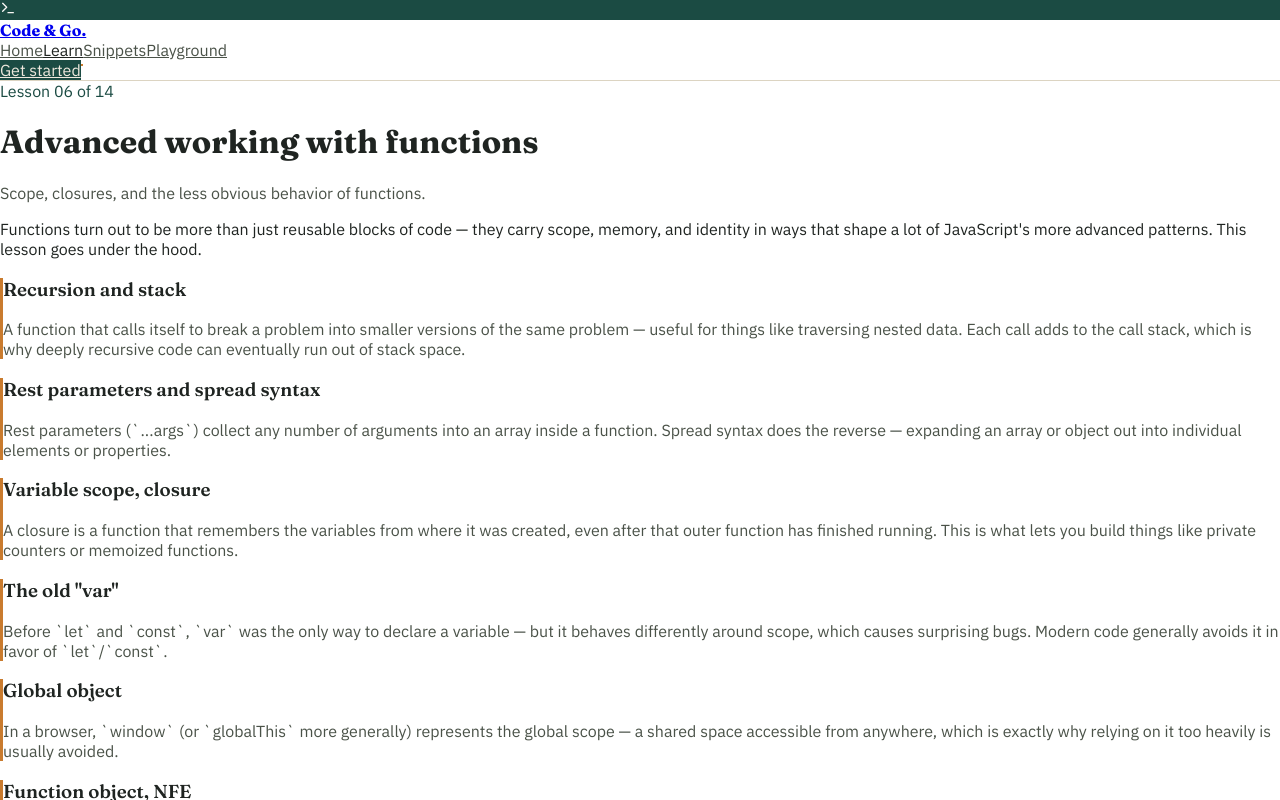
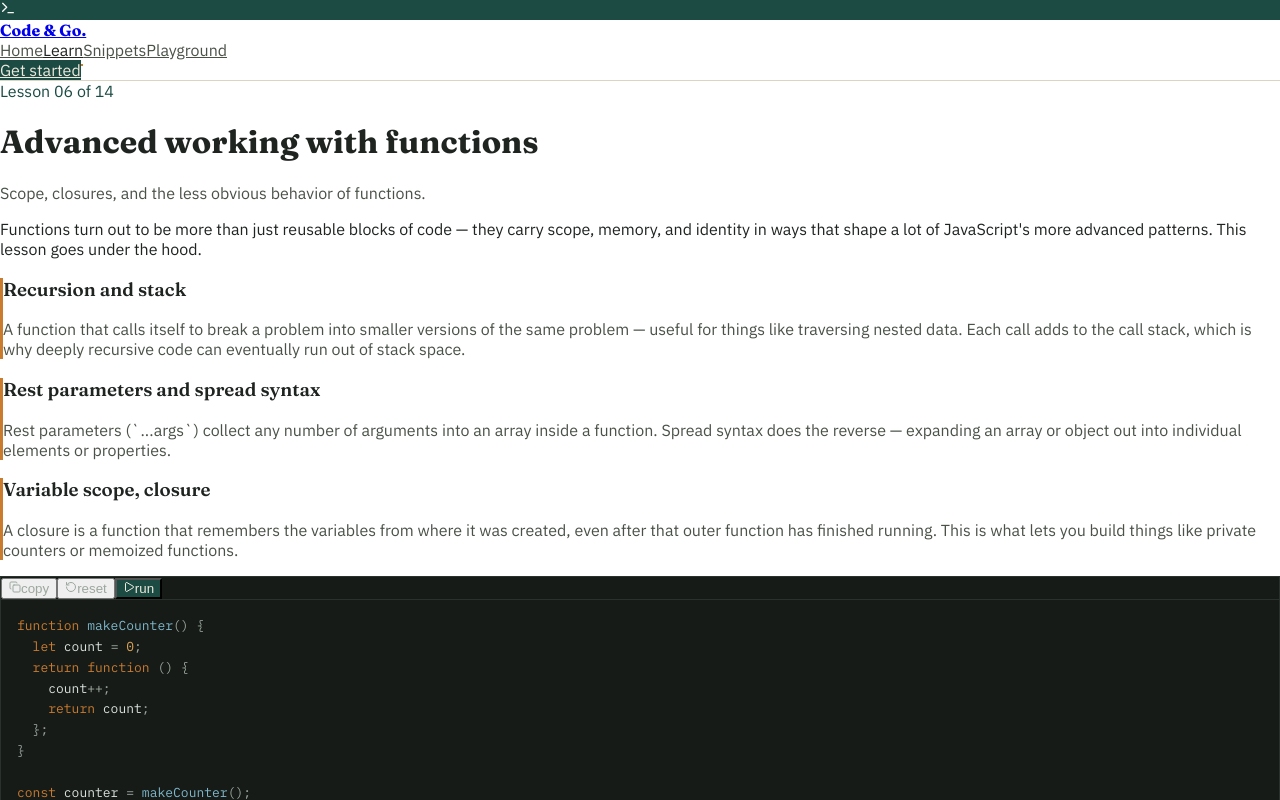
Before and after one commit to samuelkihu/code-and-go, a React (Create React App) app: page /learn/advanced-functions in a window 1280 px wide. Shown: the top 800 px of the page. Built offline with nearby package versions, Linux system fonts and the light colour scheme.

Commit message:
Update lessons.js

```diff
--- a/src/lessons.js
+++ b/src/lessons.js
@@ -35,6 +35,15 @@ const lessons = [
         title: "Developer console",
         content:
           "Every browser has a built-in console (usually opened with F12) where you can run JavaScript directly, inspect errors, and see anything your code logs. It's the single most useful tool for understanding what your code is actually doing.",
+      },
+      {
+        type: "code",
+        code: `// This playground works like the browser console —
+// try logging a few different things below.
+console.log("a string");
+console.log(42);
+console.log([1, 2, 3]);
+console.log({ works: true });`,
       },
     ],
   },
@@ -105,6 +114,16 @@ const lessons = [
           "Comparing values with `<`, `>`, `==`, and `===`. The double-equals loosely converts types before comparing, while triple-equals checks both value and type — which is why `===` is usually the safer default.",
       },
       {
+        type: "code",
+        code: `let age = 30;
+const name = "Ada";
+
+console.log(typeof age, typeof name);
+console.log(age === 30);
+console.log("30" == 30);   // true — loose comparison converts types
+console.log("30" === 30);  // false — strict comparison does not`,
+      },
+      {
         type: "topic",
         title: "Conditional branching: if, '?'",
         content:
@@ -153,6 +172,18 @@ const lessons = [
           "A shorter syntax for writing function expressions, `(params) => expression`, commonly used for small, throwaway functions like the callbacks passed to array methods.",
       },
       {
+        type: "code",
+        code: `function classify(n) {
+  return n % 2 === 0 ? "even" : "odd";
+}
+
+const double = (n) => n * 2;
+
+for (let i = 1; i <= 5; i++) {
+  console.log(i, classify(i), double(i));
+}`,
+      },
+      {
         type: "topic",
         title: "JavaScript specials",
         content:
@@ -177,6 +208,17 @@ const lessons = [
         title: "Debugging in the browser",
         content:
           "Browser developer tools let you pause execution, step through code line by line, and inspect variables at that exact moment — far more powerful than scattering `console.log` everywhere, though that works too for quick checks.",
+      },
+      {
+        type: "code",
+        code: `function total(items) {
+  console.log("items received:", items);
+  const sum = items.reduce((acc, n) => acc + n, 0);
+  console.log("sum calculated:", sum);
+  return sum;
+}
+
+total([10, 20, 30]);`,
       },
       {
         type: "topic",
@@ -247,6 +289,18 @@ const lessons = [
           "A function stored as an object property is called a method. Inside a method, `this` refers to the object it was called on — a frequent source of confusion, especially once functions get passed around or reassigned.",
       },
       {
+        type: "code",
+        code: `const user = {
+  name: "Grace",
+  role: "engineer",
+  introduce() {
+    return \`Hi, I'm \${this.name}, a \${this.role}\`;
+  },
+};
+
+console.log(user.introduce());`,
+      },
+      {
         type: "topic",
         title: "Constructor, operator \"new\"",
         content:
@@ -315,6 +369,14 @@ const lessons = [
           "Built-in methods like `map`, `filter`, and `reduce` transform arrays without writing manual loops, and are usually the clearest way to express what you're doing to a list of data.",
       },
       {
+        type: "code",
+        code: `const numbers = [1, 2, 3, 4, 5];
+
+console.log(numbers.map((n) => n * 2));
+console.log(numbers.filter((n) => n % 2 === 0));
+console.log(numbers.reduce((sum, n) => sum + n, 0));`,
+      },
+      {
         type: "topic",
         title: "Iterables",
         content:
@@ -325,6 +387,16 @@ const lessons = [
         title: "Map and Set",
         content:
           "`Map` is like an object but allows any value (not just strings) as a key and keeps track of insertion order. `Set` stores a collection of unique values, automatically discarding duplicates.",
+      },
+      {
+        type: "code",
+        code: `const uniqueTags = new Set(["js", "css", "js", "html"]);
+console.log([...uniqueTags]); // duplicates removed
+
+const scores = new Map();
+scores.set("Ada", 95);
+scores.set("Grace", 88);
+console.log(scores.get("Ada"));`,
       },
       {
         type: "topic",
@@ -387,6 +459,21 @@ const lessons = [
         title: "Variable scope, closure",
         content:
           "A closure is a function that remembers the variables from where it was created, even after that outer function has finished running. This is what lets you build things like private counters or memoized functions.",
+      },
+      {
+        type: "code",
+        code: `function makeCounter() {
+  let count = 0;
+  return function () {
+    count++;
+    return count;
+  };
+}
+
+const counter = makeCounter();
+console.log(counter()); // 1
+console.log(counter()); // 2
+console.log(counter()); // 3 — count is remembered between calls`,
       },
       {
         type: "topic",
@@ -462,6 +549,23 @@ const lessons = [
         content:
           "A getter runs custom code when a property is read, and a setter runs code when it's assigned — letting a property look like plain data from the outside while actually computing or validating something underneath.",
       },
+      {
+        type: "code",
+        code: `const person = {
+  firstName: "Ada",
+  lastName: "Lovelace",
+  get fullName() {
+    return \`\${this.firstName} \${this.lastName}\`;
+  },
+  set fullName(value) {
+    [this.firstName, this.lastName] = value.split(" ");
+  },
+};
+
+console.log(person.fullName);
+person.fullName = "Grace Hopper";
+console.log(person.firstName, person.lastName);`,
+      },
     ],
   },
   {
@@ -481,6 +585,21 @@ const lessons = [
         title: "Prototypal inheritance",
         content:
           "Every object can have a link to another object, its prototype, and will fall back to looking there for a property it doesn't have itself. This chain of fallback lookups is how JavaScript shares behavior between objects.",
+      },
+      {
+        type: "code",
+        code: `const animal = {
+  eats: true,
+  describe() {
+    return this.eats ? "eats food" : "doesn't eat";
+  },
+};
+
+const rabbit = Object.create(animal);
+rabbit.jumps = true;
+
+console.log(rabbit.eats);       // inherited from animal
+console.log(rabbit.describe()); // method inherited too`,
       },
       {
         type: "topic",
@@ -519,6 +638,26 @@ const lessons = [
         title: "Class basic syntax",
         content:
           "A `class` bundles together a constructor and a set of methods that every instance will share, offering a cleaner way to write the same patterns constructor functions and prototypes handle underneath.",
+      },
+      {
+        type: "code",
+        code: `class Animal {
+  constructor(name) {
+    this.name = name;
+  }
+  speak() {
+    return \`\${this.name} makes a sound.\`;
+  }
+}
+
+class Dog extends Animal {
+  speak() {
+    return \`\${this.name} barks.\`;
+  }
+}
+
+console.log(new Animal("Generic critter").speak());
+console.log(new Dog("Rex").speak());`,
       },
       {
         type: "topic",
@@ -575,6 +714,22 @@ const lessons = [
         title: "Error handling, \"try...catch\"",
         content:
           "Code that might fail can be wrapped in `try`, with a `catch` block ready to handle whatever goes wrong — letting the rest of your program keep running instead of stopping entirely.",
+      },
+      {
+        type: "code",
+        code: `function parseAge(input) {
+  try {
+    const age = JSON.parse(input);
+    if (typeof age !== "number") throw new Error("Not a number");
+    return age;
+  } catch (err) {
+    console.log("Couldn't parse age:", err.message);
+    return null;
+  }
+}
+
+console.log(parseAge("30"));
+console.log(parseAge("\\"thirty\\""));`,
       },
       {
         type: "topic",
@@ -644,6 +799,20 @@ const lessons = [
         content:
           "Syntax built on top of promises that lets asynchronous code read like ordinary step-by-step code, using `await` to pause until a promise resolves — usually the clearest way to write async logic.",
       },
+      {
+        type: "code",
+        code: `function wait(ms) {
+  return new Promise((resolve) => setTimeout(resolve, ms));
+}
+
+async function run() {
+  console.log("start");
+  await wait(500);
+  console.log("500ms later");
+}
+
+run();`,
+      },
     ],
   },
   {
@@ -663,6 +832,18 @@ const lessons = [
         title: "Generators",
         content:
           "Declared with `function*`, a generator can pause its execution with `yield` and be resumed later, producing a sequence of values one at a time instead of computing them all at once.",
+      },
+      {
+        type: "code",
+        code: `function* countTo(max) {
+  for (let i = 1; i <= max; i++) {
+    yield i;
+  }
+}
+
+for (const n of countTo(4)) {
+  console.log(n);
+}`,
       },
       {
         type: "topic",
@@ -695,6 +876,19 @@ const lessons = [
         title: "Export and Import",
         content:
           "`export` marks what a file makes available; `import` pulls that into another file. Together, they're how a project's pieces are wired together without cramming everything into a single script.",
+      },
+      {
+        type: "code",
+        code: `// This playground runs one file at a time, so imagine these
+// as two separate files to see the shape of the pattern:
+
+// math.js
+// export function add(a, b) { return a + b; }
+// export const PI = 3.14159;
+
+// app.js
+// import { add, PI } from "./math.js";
+console.log("add(2, 3) would be 5, PI would be 3.14159");`,
       },
       {
         type: "topic",
@@ -735,6 +929,20 @@ const lessons = [
           "A technique where a function that takes multiple arguments is transformed into a sequence of functions that each take one argument — useful for creating specialized versions of a more general function.",
       },
       {
+        type: "code",
+        code: `function multiply(a) {
+  return function (b) {
+    return a * b;
+  };
+}
+
+const double = multiply(2);
+const triple = multiply(3);
+
+console.log(double(5));
+console.log(triple(5));`,
+      },
+      {
         type: "topic",
         title: "Reference Type",
         content:
```
